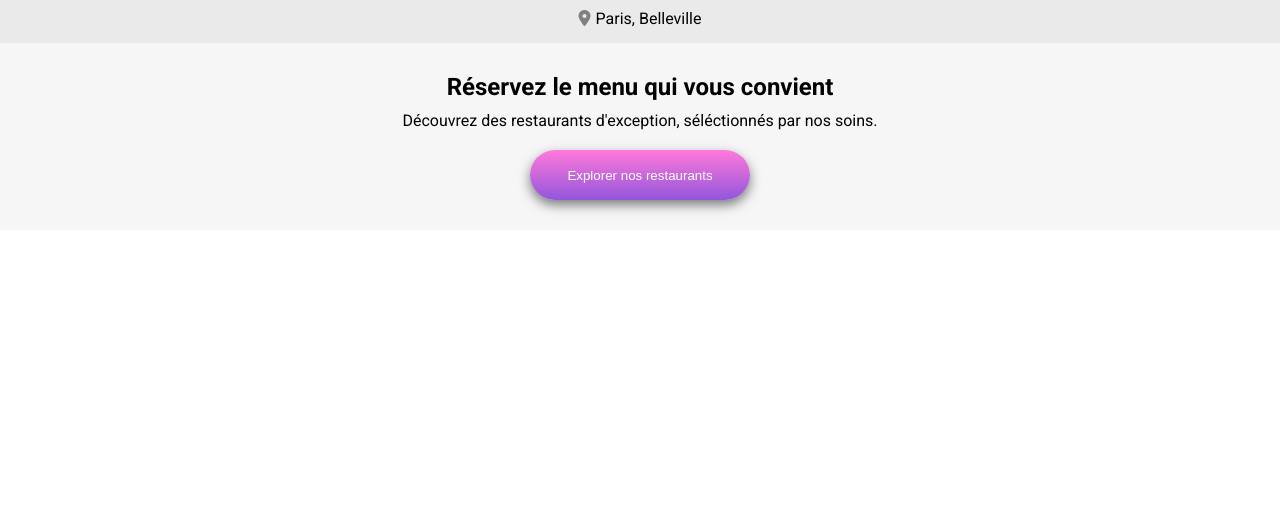
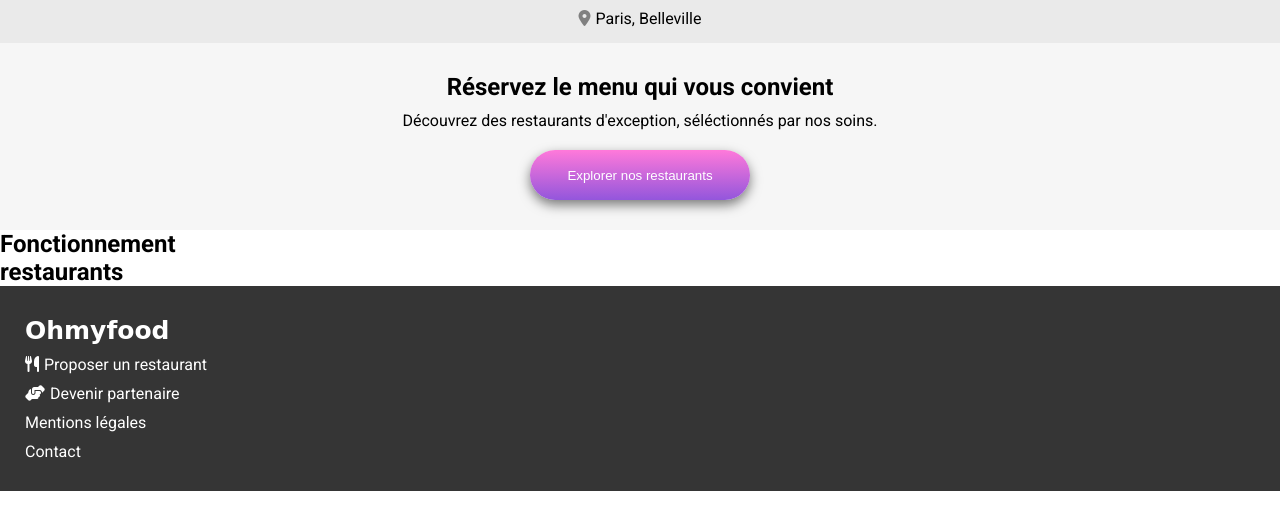
Before and after one commit to falcomplay/Ohmyfood, a plain HTML site: page index.html in a window 1280 px wide. Shown: the part 72-602 px from the top of the page. Drawn offline with Linux system fonts and the light colour scheme; a web font is replaced by a local one.

Commit message:
production footer

```diff
--- a/index.html
+++ b/index.html
@@ -26,5 +26,30 @@
         </article>
     </header>
 
+    <section class="running">
+        <h2>Fonctionnement</h2>
+        <article class="running__step">
+
+        </article>
+        <article class="running__step">
+
+        </article>
+        <article class="running__step">
+
+        </article>
+    </section>
+
+    <main class="restaurant">
+        <h2>restaurants</h2>
+    </main>
+
+    <footer class="footer">
+        <h4>Ohmyfood</h4>
+        <a href="#" class="footer__link"><i class="fas fa-utensils"></i>Proposer un restaurant</a>
+        <a href="#" class="footer__link"><i class="fas fa-hands-helping"></i>Devenir partenaire</a>
+        <a href="#" class="footer__link">Mentions légales</a>
+        <a href="#" class="footer__link">Contact</a>
+    </footer>
+
 </body>
 </html>
--- a/sass/base/_base.scss
+++ b/sass/base/_base.scss
@@ -2,3 +2,7 @@
     margin: 0;
     padding: 0;
 }
+
+a {
+    text-decoration: none;
+}
--- a/sass/base/_fonts.scss
+++ b/sass/base/_fonts.scss
@@ -1,6 +1,11 @@
 //font-family: 'Shrikhand', cursive;
 //font-family: 'Roboto', sans-serif;
 
-h1, p {
+h1, h2, p, a {
     font-family: 'Roboto', sans-serif;
 }
+
+h4 {
+    font-family: 'Shrikhand', cursive;
+    font-size: 25px;
+}
--- /dev/null
+++ b/sass/layout/_footer.scss
@@ -0,0 +1,14 @@
+.footer {
+    display: flex;
+    flex-direction: column;
+    padding: 25px;
+    background-color: #353535;
+    h4, a {
+        color: white;
+        margin: 5px 0;
+    }
+    i {
+        margin-right: 5px;
+    }
+
+}
--- a/sass/main.scss
+++ b/sass/main.scss
@@ -6,4 +6,6 @@
 
 @import "./components/buttons";
 
+@import "./layout/footer";
+
 @import "./pages/reception";
```
Also changed, not shown: css/main.css, 1 other file.
